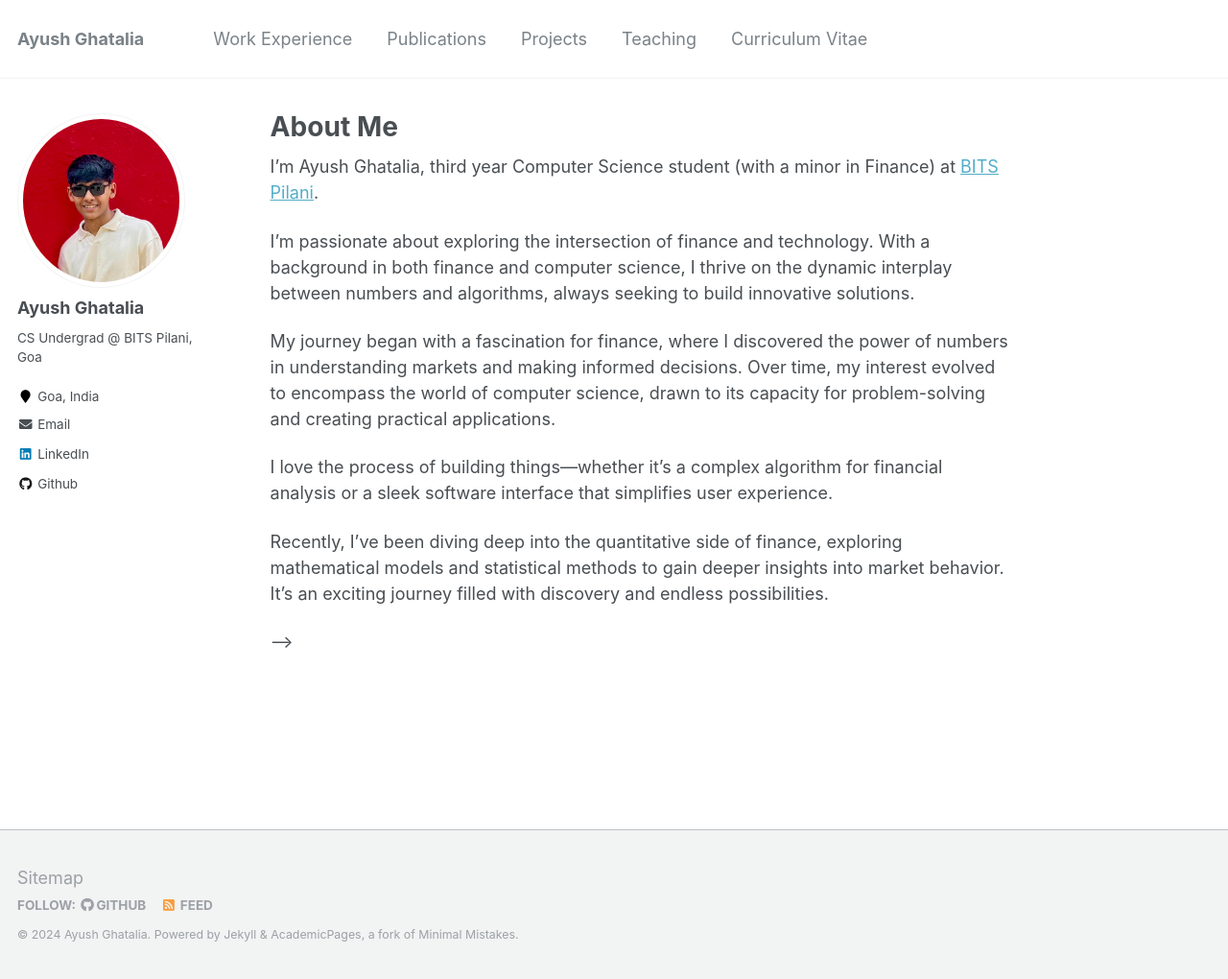
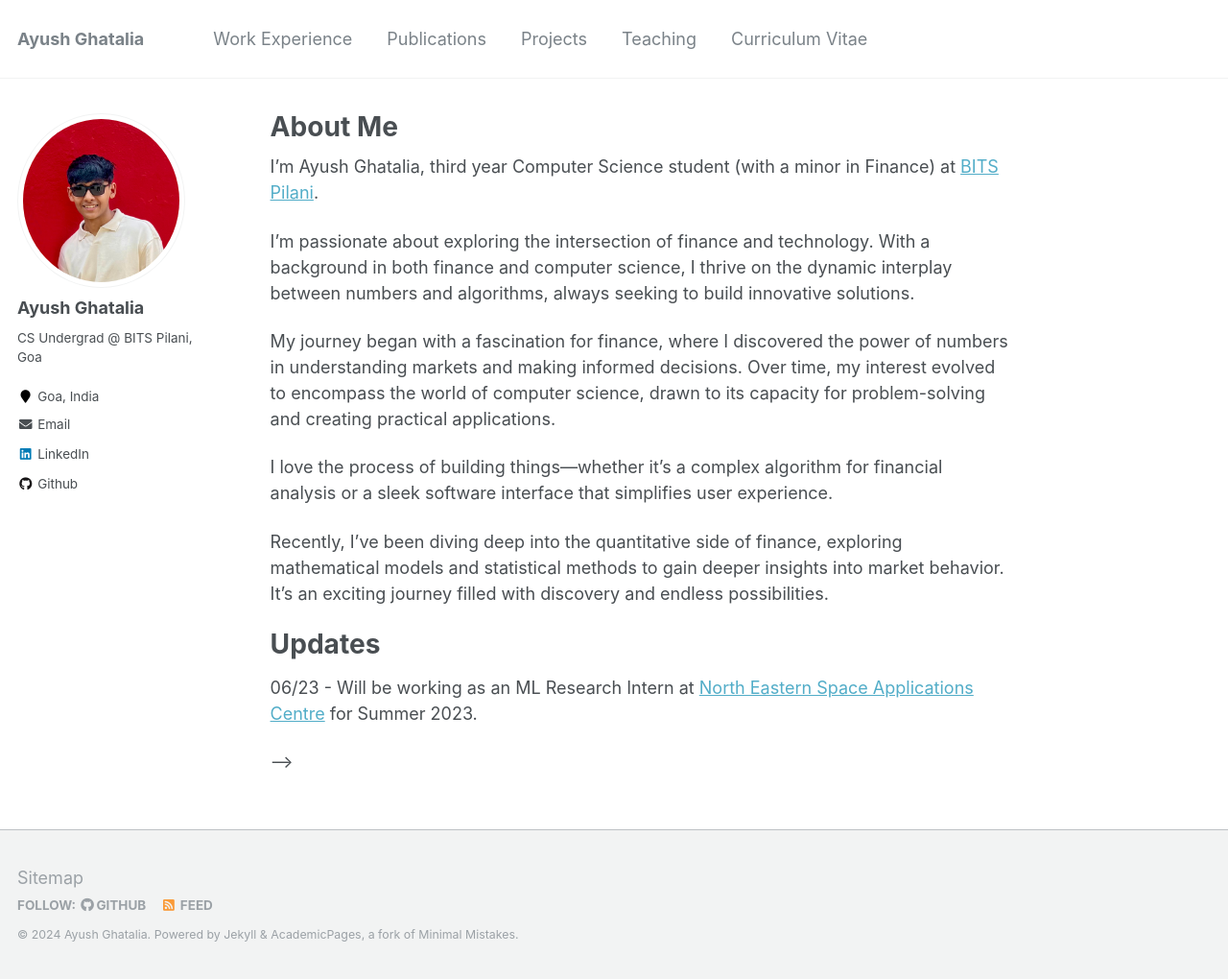
Before and after one commit to ayushghatalia/ayushghatalia.github.io, a Jekyll site: the page built from _pages/about.md, in a window 1280 px wide and 1020 px high. Shown: the whole window at 96% size. Built offline with Jekyll 4.4.1, drawn with Linux system fonts in a browser that asks for light colours; part of the change alters nothing that is shown.

Commit message:
Update about.md

```diff
--- a/_pages/about.md
+++ b/_pages/about.md
@@ -18,23 +18,9 @@ I love the process of building things—whether it's a complex algorithm for fin
 
 Recently, I've been diving deep into the quantitative side of finance, exploring mathematical models and statistical methods to gain deeper insights into market behavior. It's an exciting journey filled with discovery and endless possibilities.
 
-<!-- ### My research experiance spans working with:
-
-<img src="../files/adobe.png" width="50" height="50" align="center"/> &ensp; [Yaman Kumar](https://sites.google.com/view/yaman-kumar/) at Adobe Research
-
-<img src="../files/pitt.png" width="50" height="50" align="center"/> &ensp; [Adriana Kovashka](https://people.cs.pitt.edu/~kovashka/) at University of Pittsburgh
-
-<img src="../files/appcair.png" width="50" height="50" align="center"> &ensp; [APPCAIR](https://web.bits-pilani.ac.in/APPCAIR/) at BITS Pilani
-
-<img src="../files/bits.png" width="50" height="50" align="center"> &ensp; [Sravan Danda](https://scholar.google.com/citations?user=5kSGWFoAAAAJ&hl=en) at BITS Pilani
-
-**My recent research work** - "[Large Content And Behavior Models To Understand, Simulate, And Optimize Content And Behavior](https://arxiv.org/abs/2309.00359)", done in collaboration with Adobe Research, has been accepted as a Spotlight paper at the *International Conference on Learning Representations (ICLR) 2024*.
-
-**I've worked on** simulating human behavior using large language models, integrating vision in language models, semi-supervised segmentation, neural network pruning, Bayesian networks, and mass data scraping and processing. Check out my [CV](https://ashmitkx.github.io/files/ashmit-khandelwal-cv.pdf) for more details.
-
 # Updates
 
-_Jan '24_ - "[Large Content And Behavior Models To Understand, Simulate, And Optimize Content And Behavior](https://arxiv.org/abs/2309.00359)" has been accepted as a Spotlight paper at ICLR 2024!
+<!-- _Jan '24_ - "[Large Content And Behavior Models To Understand, Simulate, And Optimize Content And Behavior](https://arxiv.org/abs/2309.00359)" has been accepted as a Spotlight paper at ICLR 2024!
 
 _Sep '23_ - My work on "[Large Content And Behavior Models To Understand, Simulate, And Optimize Content And Behavior](https://arxiv.org/abs/2309.00359)" is available on arXiv.
 
@@ -44,7 +30,7 @@ _Jan '23_ - I'll be working as a Research Assistant with [APPCAIR](https://www.b
 
 _Nov '22_ - I'll be joining [Adobe Media and Data Science Research](https://research.adobe.com/) as a Research Intern.
 
-_Nov '22_ - I'll be an instructor for the Introduction to ML and DL course by Center of Technical Education, BITS Pilani, Goa.
+_Nov '22_ - I'll be an instructor for the Introduction to ML and DL course by Center of Technical Education, BITS Pilani, Goa. -->
 
 <!-- _Sept '22_ - Offered a research internship at Adobe Media and Data Science Research, for summer 2023. -->
 
@@ -54,7 +40,7 @@ _Nov '22_ - I'll be an instructor for the Introduction to ML and DL course by Ce
 
 <!-- _July '22_ - Selected to attend [Amazon ML Summer School 2022](https://amazonmlsummerschoolindia.splashthat.com/). -->
 
-<!-- _May '22_ - Interning at [National Centre for Polar and Ocean Research](https://ncpor.res.in/), working on Antarctic weather forecasting research. -->
+06/23 - Will be working as an ML Research Intern at [North Eastern Space Applications Centre](https://nesac.gov.in/) for Summer 2023.
 
 <!-- <br/> --> -->
 
```
